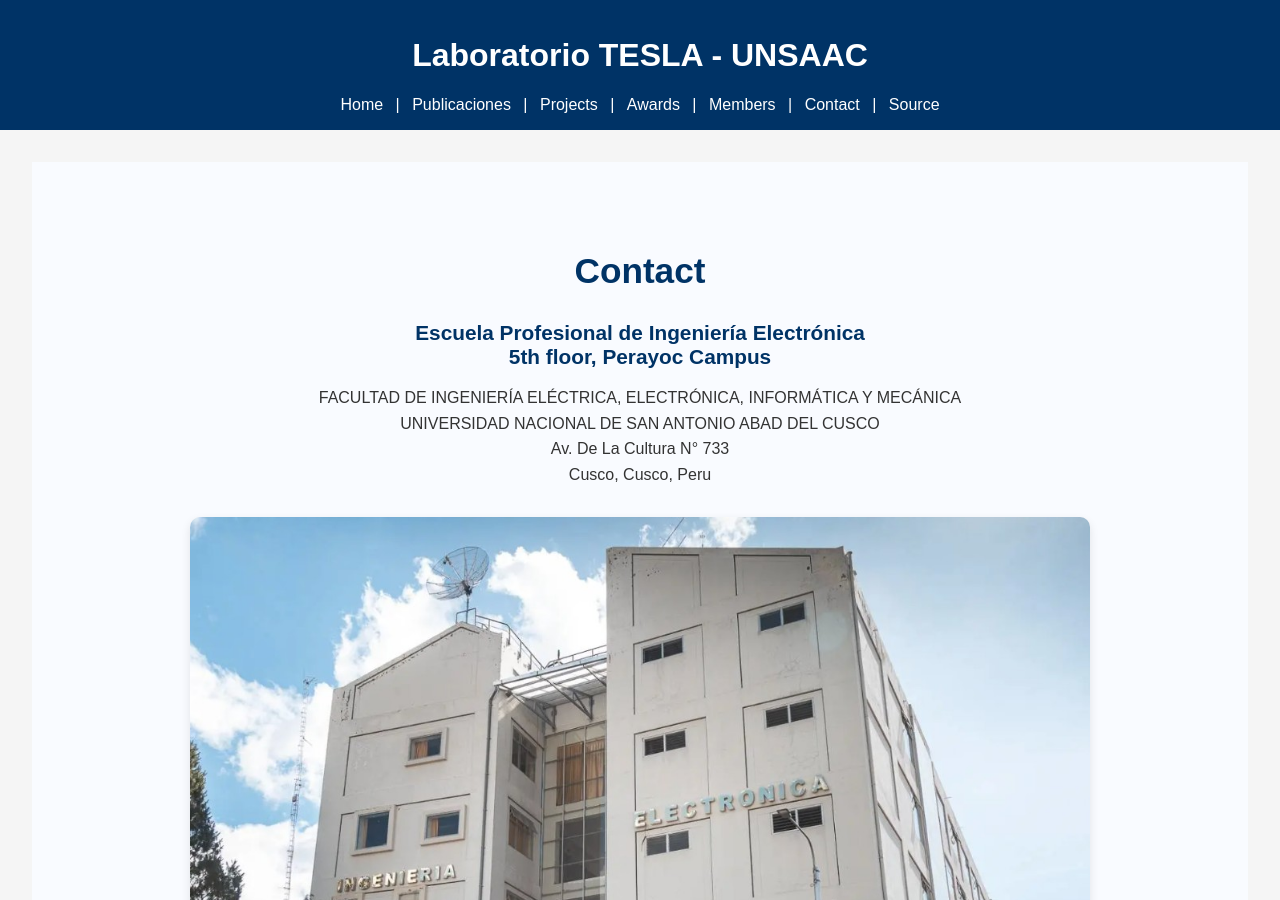
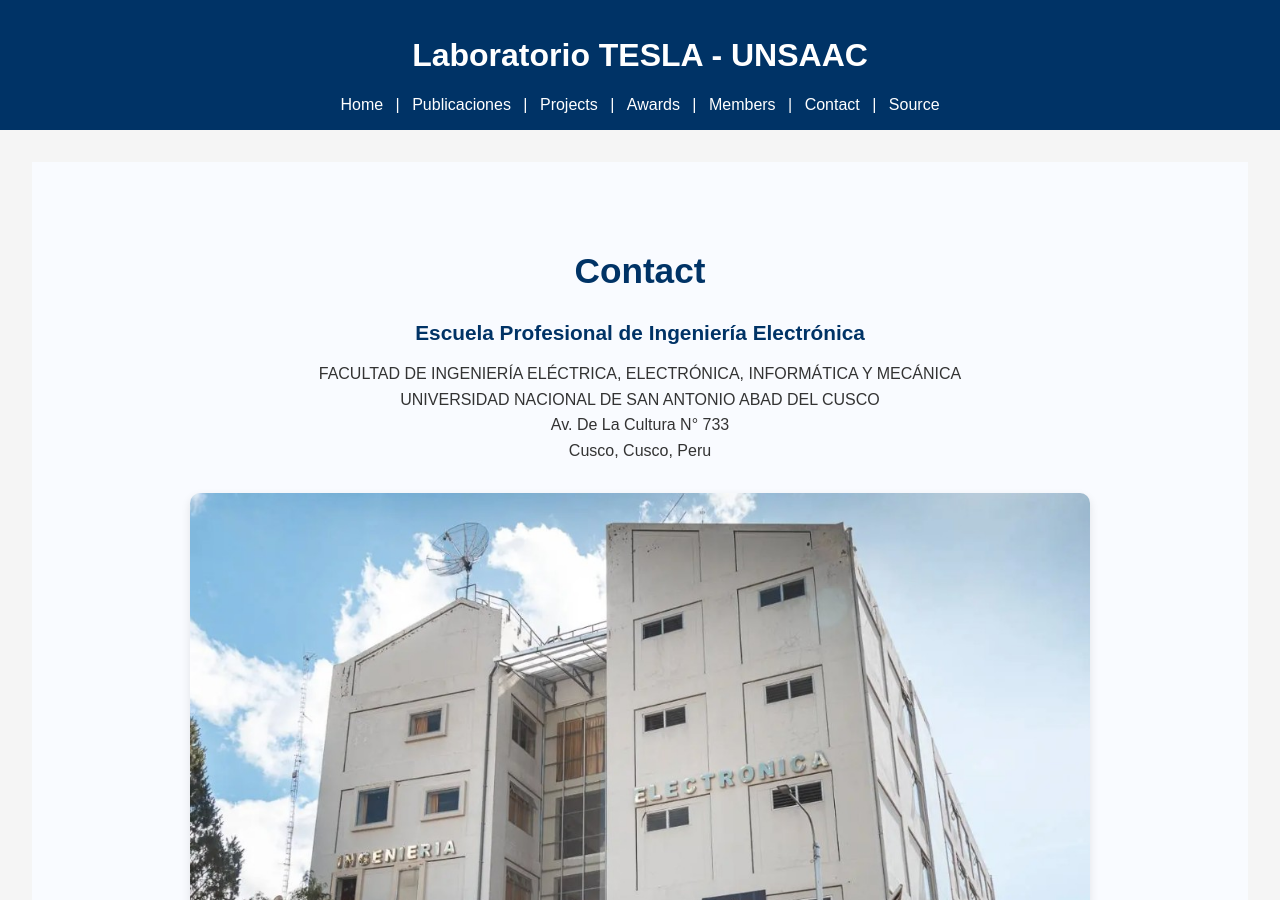
Before and after one commit to laboratoriotesla-unsaac/laboratoriotesla-unsaac.github.io, a Jekyll site: the page built from contact.html, in a window 1280 px wide and 900 px high. Built offline with Jekyll 4.4.1, drawn with Linux system fonts in a browser that asks for light colours.

Commit message:
Actualizar contenido

```diff
--- a/contact.html
+++ b/contact.html
@@ -8,8 +8,7 @@ title: Contacto
     <h1>Contact</h1>
 
     <div class="contact-info">
-      <h2>Escuela Profesional de Ingeniería Electrónica<br>
-        5th floor, Perayoc Campus</h2>
+      <h2>Escuela Profesional de Ingeniería Electrónica<br></h2>
       <p>
         FACULTAD DE INGENIERÍA ELÉCTRICA, ELECTRÓNICA, INFORMÁTICA Y MECÁNICA<br>
         UNIVERSIDAD NACIONAL DE SAN ANTONIO ABAD DEL CUSCO<br>
```
